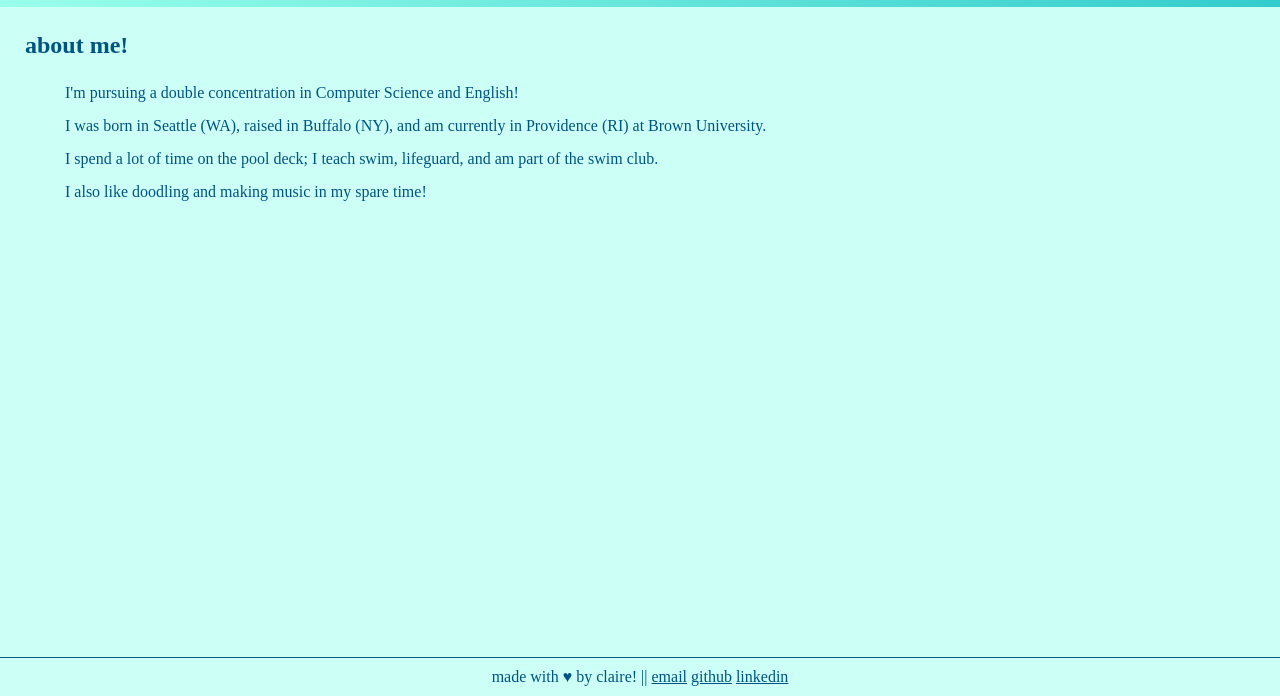
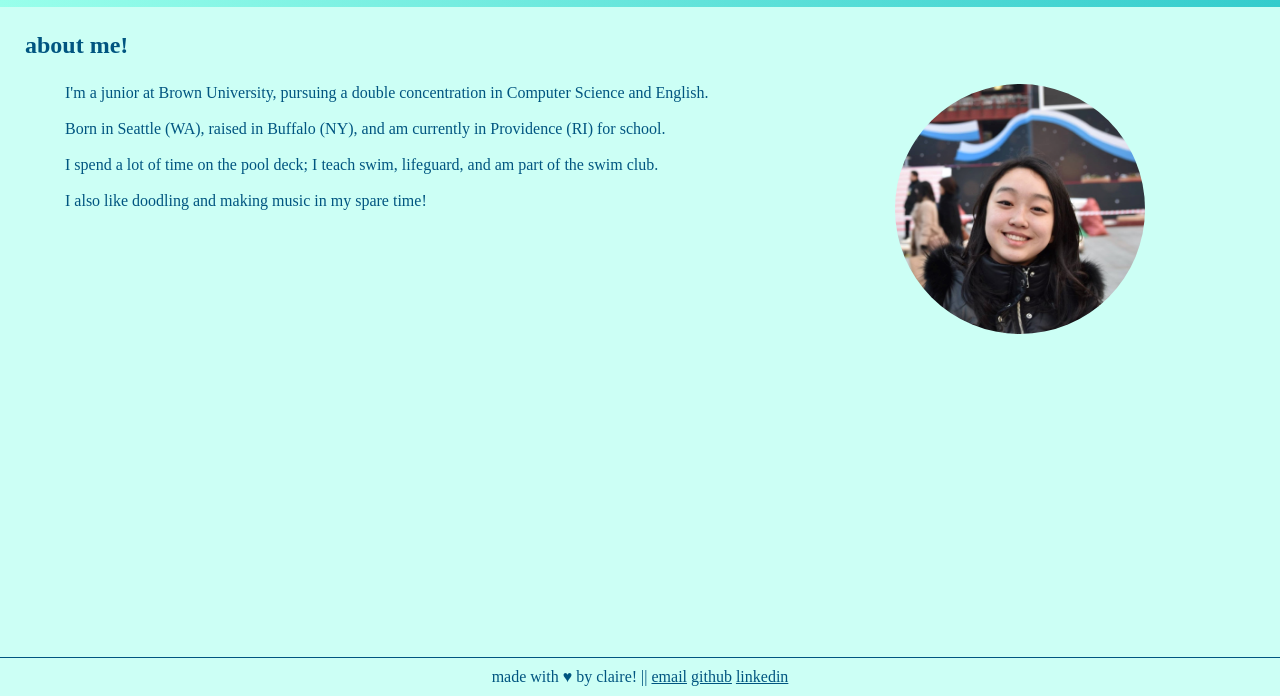
Before and after one commit to kimdahey/kimdahey.github.io, a plain HTML site: page index.html in a window 1280 px wide. Shown: the part 104-800 px from the top of the page. Drawn offline with Linux system fonts and the light colour scheme.

Commit message:
added personal picture

```diff
--- a/index.html
+++ b/index.html
@@ -20,10 +20,11 @@
 
         <div id="about">
             <h2>about me!</h2>
-            <p>I'm pursuing a double concentration in Computer Science and English!</p>
-            <p>I was born in Seattle (WA), raised in Buffalo (NY), and am currently in Providence (RI) at Brown University.</p>
-            <p>I spend a lot of time on the pool deck; I teach swim, lifeguard, and am part of the swim club.</p>
-            <p>I also like doodling and making music in my spare time!</p>
+            <p><img class="pic" src="./photos/self.jpg" alt="picture of claire kim">
+            I'm a junior at Brown University, pursuing a double concentration in Computer Science and English.</br></br>
+            Born in Seattle (WA), raised in Buffalo (NY), and am currently in Providence (RI) for school.</br></br>
+            I spend a lot of time on the pool deck; I teach swim, lifeguard, and am part of the swim club.</br></br>
+            I also like doodling and making music in my spare time!</p>
         </div>
 
         <div id="footer">
--- a/styles.css
+++ b/styles.css
@@ -88,6 +88,15 @@ img.heighter {
 	max-width: 200px;
 }
 
+img.pic {
+	float: right;
+	margin-right: 70px;
+	max-width: 250px;
+	border: none;
+	box-shadow: none;
+	border-radius: 50%;
+}
+
 .header {
     position: center;
     padding: 10px;
```
Also changed, not shown: photos/self.jpg (added).
